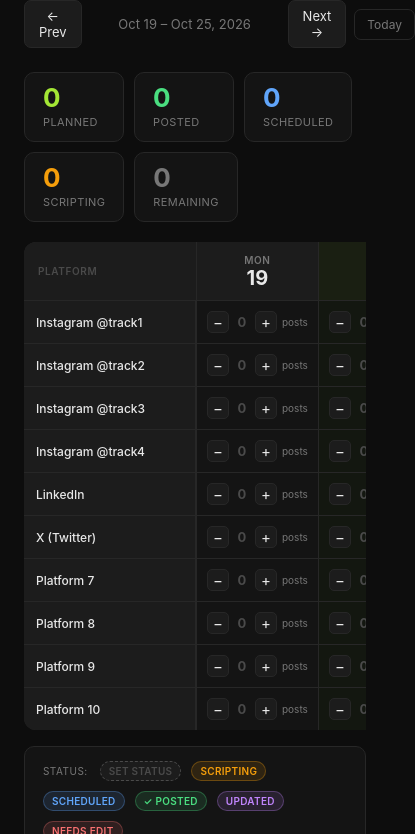
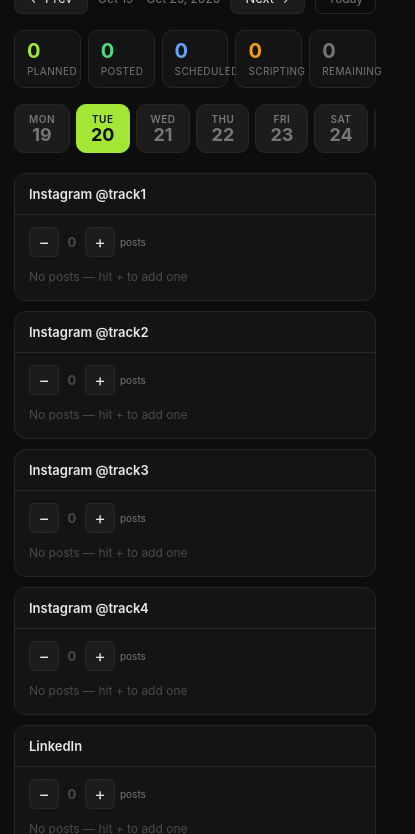
Before and after one commit to SaNsK11/content-calendar, a plain HTML site: page index.html in a window 390 px wide. Shown: the part 64-898 px from the top of the page, 415 px wide, since content can reach past the window. Drawn offline with Linux system fonts and the light colour scheme.

Commit message:
Add mobile-responsive day view

```diff
--- a/index.html
+++ b/index.html
@@ -16,7 +16,6 @@
       --muted: #4a4a4a;
       --muted2: #777;
       --accent: #a3e635;
-
       --scripting:  #f59e0b;
       --scheduled:  #60a5fa;
       --posted:     #4ade80;
@@ -34,38 +33,28 @@
 
     /* ── Header ── */
     .header {
-      display: flex;
-      align-items: center;
-      justify-content: space-between;
-      margin-bottom: 24px;
-      gap: 16px;
-      flex-wrap: wrap;
+      display: flex; align-items: center; justify-content: space-between;
+      margin-bottom: 24px; gap: 12px; flex-wrap: wrap;
     }
-
     .logo { font-size: 16px; font-weight: 700; letter-spacing: -0.3px; color: var(--accent); }
     .logo span { color: var(--muted2); font-weight: 400; }
-
     .week-nav { display: flex; align-items: center; gap: 8px; }
-
     .nav-btn {
       background: var(--surface2); border: 1px solid var(--border);
       color: var(--text); padding: 7px 14px; border-radius: 7px;
       cursor: pointer; font-size: 13px; transition: background 0.1s; font-family: inherit;
     }
     .nav-btn:hover { background: var(--border); }
-
     .today-btn {
       background: transparent; border: 1px solid var(--border); color: var(--muted2);
       padding: 7px 12px; border-radius: 7px; cursor: pointer; font-size: 12px;
       transition: background 0.1s; font-family: inherit;
     }
     .today-btn:hover { background: var(--surface2); color: var(--text); }
-
     .week-label { font-size: 13px; color: var(--muted2); min-width: 190px; text-align: center; }
 
     /* ── Stats ── */
     .stats { display: flex; gap: 10px; margin-bottom: 20px; flex-wrap: wrap; }
-
     .stat {
       background: var(--surface); border: 1px solid var(--border);
       border-radius: 10px; padding: 12px 18px; min-width: 100px;
@@ -73,118 +62,141 @@
     .stat-value { font-size: 26px; font-weight: 700; line-height: 1; }
     .stat-label { font-size: 11px; color: var(--muted2); text-transform: uppercase; letter-spacing: 0.4px; margin-top: 4px; }
 
-    /* ── Calendar ── */
+    /* ── Desktop grid ── */
     .calendar { overflow-x: auto; }
-
     .grid {
-      display: grid;
-      grid-template-columns: 172px repeat(7, 1fr);
-      gap: 1px;
-      background: var(--border);
-      border-radius: 12px;
-      overflow: hidden;
-      min-width: 860px;
+      display: grid; grid-template-columns: 172px repeat(7, 1fr);
+      gap: 1px; background: var(--border); border-radius: 12px;
+      overflow: hidden; min-width: 860px;
     }
-
     .cell { background: var(--surface); }
 
-    /* Day header */
     .day-header { background: var(--surface2); padding: 12px 8px; text-align: center; }
     .day-name { font-size: 10px; font-weight: 600; text-transform: uppercase; letter-spacing: 0.6px; color: var(--muted2); }
     .day-num { font-size: 20px; font-weight: 700; margin-top: 2px; line-height: 1; }
     .day-num.today { color: var(--accent); }
     .day-header.today-col { background: #1a1f12; }
 
-    /* Platform header */
     .platform-header { background: var(--surface2); padding: 12px 14px; display: flex; align-items: center; }
     .platform-header span { font-size: 10px; font-weight: 600; text-transform: uppercase; letter-spacing: 0.6px; color: var(--muted); }
 
-    /* Platform name cell */
     .platform-cell { background: var(--surface2); display: flex; align-items: center; padding: 0 12px; border-right: 1px solid var(--border); }
     .platform-input {
-      font-size: 12px; font-weight: 500; color: var(--text);
-      width: 100%; background: transparent; border: none; outline: none;
+      font-size: 12px; font-weight: 500; color: var(--text); width: 100%;
+      background: transparent; border: none; outline: none;
       cursor: pointer; padding: 4px 0; font-family: inherit;
     }
     .platform-input::placeholder { color: var(--muted); }
     .platform-input:focus { background: var(--surface); border-radius: 4px; padding: 4px 6px; cursor: text; }
 
-    /* Content cell */
-    .content-cell {
-      padding: 10px;
-      display: flex;
-      flex-direction: column;
-      gap: 6px;
-    }
+    .content-cell { padding: 10px; display: flex; flex-direction: column; gap: 6px; }
     .content-cell.today-col { background: #131710; }
 
-    /* Count row */
+    /* ── Shared: count row + post rows ── */
     .count-row { display: flex; align-items: center; gap: 5px; }
-
     .count-btn {
-      background: var(--surface2); border: 1px solid var(--border);
-      color: var(--text); width: 22px; height: 22px; border-radius: 5px;
-      font-size: 15px; cursor: pointer; display: flex; align-items: center;
-      justify-content: center; line-height: 1; flex-shrink: 0;
-      font-family: inherit; transition: background 0.1s;
+      background: var(--surface2); border: 1px solid var(--border); color: var(--text);
+      width: 26px; height: 26px; border-radius: 5px; font-size: 15px; cursor: pointer;
+      display: flex; align-items: center; justify-content: center;
+      flex-shrink: 0; font-family: inherit; transition: background 0.1s;
     }
     .count-btn:hover { background: var(--border); }
-
     .count-num { font-size: 13px; font-weight: 700; min-width: 16px; text-align: center; }
     .count-num.zero { color: var(--muted); }
     .posts-label { font-size: 10px; color: var(--muted2); }
 
-    /* Per-post row */
     .post-row { display: flex; align-items: center; gap: 6px; }
-
-    .post-num {
-      font-size: 10px; font-weight: 600; color: var(--muted2);
-      min-width: 12px; text-align: right; flex-shrink: 0;
-    }
-
+    .post-num { font-size: 10px; font-weight: 600; color: var(--muted2); min-width: 12px; text-align: right; flex-shrink: 0; }
     .post-note {
-      flex: 1;
-      min-width: 0;
-      background: transparent;
-      border: none;
-      border-bottom: 1px solid transparent;
-      outline: none;
-      font-size: 11px;
-      color: var(--text);
-      font-family: inherit;
-      padding: 2px 0;
-      transition: border-color 0.15s;
+      flex: 1; min-width: 0; background: transparent; border: none;
+      border-bottom: 1px solid transparent; outline: none;
+      font-size: 11px; color: var(--text); font-family: inherit;
+      padding: 2px 0; transition: border-color 0.15s;
     }
     .post-note::placeholder { color: var(--muted); }
     .post-note:focus { border-bottom-color: var(--border); }
 
-    /* Status badge */
+    /* ── Status badge ── */
     .status-badge {
-      display: inline-flex; align-items: center;
-      padding: 3px 8px; border-radius: 20px;
+      display: inline-flex; align-items: center; padding: 3px 8px; border-radius: 20px;
       font-size: 10px; font-weight: 600; text-transform: uppercase; letter-spacing: 0.3px;
-      cursor: pointer; user-select: none;
-      transition: opacity 0.1s, transform 0.1s;
-      white-space: nowrap;
+      cursor: pointer; user-select: none; transition: opacity 0.1s, transform 0.1s; white-space: nowrap;
     }
     .status-badge:hover { opacity: 0.75; transform: scale(0.97); }
-
     .status-none       { background: var(--surface2); color: var(--muted); border: 1px dashed var(--muted); }
-    .status-scripting  { background: rgba(245,158,11,0.12); color: var(--scripting);  border: 1px solid rgba(245,158,11,0.3); }
-    .status-scheduled  { background: rgba(96,165,250,0.12); color: var(--scheduled);  border: 1px solid rgba(96,165,250,0.3); }
-    .status-posted     { background: rgba(74,222,128,0.12); color: var(--posted);     border: 1px solid rgba(74,222,128,0.3); }
-    .status-updated    { background: rgba(192,132,252,0.12); color: var(--updated);   border: 1px solid rgba(192,132,252,0.3); }
+    .status-scripting  { background: rgba(245,158,11,0.12); color: var(--scripting);   border: 1px solid rgba(245,158,11,0.3); }
+    .status-scheduled  { background: rgba(96,165,250,0.12); color: var(--scheduled);   border: 1px solid rgba(96,165,250,0.3); }
+    .status-posted     { background: rgba(74,222,128,0.12); color: var(--posted);      border: 1px solid rgba(74,222,128,0.3); }
+    .status-updated    { background: rgba(192,132,252,0.12); color: var(--updated);    border: 1px solid rgba(192,132,252,0.3); }
     .status-needs-edit { background: rgba(248,113,113,0.12); color: var(--needs-edit); border: 1px solid rgba(248,113,113,0.3); }
 
-    /* Legend */
+    /* ── Legend ── */
     .legend {
-      display: flex; align-items: center; gap: 10px;
-      margin-top: 16px; padding: 14px 18px;
-      background: var(--surface); border-radius: 10px;
+      display: flex; align-items: center; gap: 10px; margin-top: 16px;
+      padding: 14px 18px; background: var(--surface); border-radius: 10px;
       border: 1px solid var(--border); flex-wrap: wrap;
     }
     .legend-title { font-size: 10px; text-transform: uppercase; letter-spacing: 0.5px; color: var(--muted2); margin-right: 2px; }
     .legend-tip { margin-left: auto; font-size: 11px; color: var(--muted); }
+
+    /* ── Mobile view (hidden on desktop) ── */
+    .mobile-view { display: none; }
+
+    /* ── Day tabs (mobile) ── */
+    .day-tabs {
+      display: flex; gap: 6px; margin-bottom: 16px;
+      overflow-x: auto; padding-bottom: 4px; -webkit-overflow-scrolling: touch;
+    }
+    .day-tabs::-webkit-scrollbar { display: none; }
+    .day-tab {
+      flex-shrink: 0; padding: 8px 14px; border-radius: 10px;
+      border: 1px solid var(--border); background: var(--surface2);
+      color: var(--muted2); cursor: pointer; text-align: center; font-family: inherit;
+      transition: background 0.1s, color 0.1s;
+    }
+    .day-tab .tab-name { font-size: 10px; font-weight: 600; text-transform: uppercase; letter-spacing: 0.5px; }
+    .day-tab .tab-num  { font-size: 18px; font-weight: 700; margin-top: 1px; line-height: 1; }
+    .day-tab.today-tab { border-color: var(--accent); color: var(--accent); }
+    .day-tab.active    { background: var(--accent); color: #0d0d0d; border-color: var(--accent); }
+    .day-tab.active .tab-name,
+    .day-tab.active .tab-num  { color: #0d0d0d; }
+
+    /* ── Platform cards (mobile) ── */
+    .m-card {
+      background: var(--surface); border: 1px solid var(--border);
+      border-radius: 12px; margin-bottom: 10px; overflow: hidden;
+    }
+    .m-card-header {
+      display: flex; align-items: center; justify-content: space-between;
+      padding: 12px 14px; border-bottom: 1px solid var(--border); gap: 10px;
+    }
+    .m-platform-input {
+      font-size: 13px; font-weight: 600; color: var(--text); background: transparent;
+      border: none; outline: none; cursor: pointer; font-family: inherit; flex: 1; min-width: 0;
+    }
+    .m-platform-input:focus { cursor: text; }
+    .m-card-body { padding: 12px 14px; display: flex; flex-direction: column; gap: 8px; }
+    .m-empty { font-size: 12px; color: var(--muted); padding: 4px 0; }
+
+    /* ── Mobile-specific media query ── */
+    @media (max-width: 640px) {
+      body { padding: 16px 14px; }
+
+      .header { flex-direction: column; align-items: flex-start; gap: 10px; margin-bottom: 16px; }
+      .week-nav { width: 100%; justify-content: space-between; }
+      .week-label { min-width: unset; font-size: 12px; }
+
+      .stats { gap: 7px; margin-bottom: 16px; }
+      .stat  { padding: 10px 12px; min-width: 60px; flex: 1; }
+      .stat-value { font-size: 20px; }
+      .stat-label { font-size: 10px; }
+
+      .calendar { display: none; }
+      .mobile-view { display: block; }
+      .legend { display: none; }
+
+      .count-btn { width: 30px; height: 30px; font-size: 17px; }
+    }
   </style>
 </head>
 <body>
@@ -201,8 +213,15 @@
 
 <div class="stats" id="stats"></div>
 
+<!-- Desktop grid -->
 <div class="calendar">
   <div class="grid" id="grid"></div>
+</div>
+
+<!-- Mobile day view -->
+<div class="mobile-view">
+  <div class="day-tabs" id="dayTabs"></div>
+  <div id="mobileCards"></div>
 </div>
 
 <div class="legend">
@@ -213,7 +232,7 @@
   <span class="status-badge status-posted">✓ Posted</span>
   <span class="status-badge status-updated">Updated</span>
   <span class="status-badge status-needs-edit">Needs Edit</span>
-  <span class="legend-tip">Click status to cycle &nbsp;·&nbsp; Type in the title field to describe a post &nbsp;·&nbsp; Click platform name to rename &nbsp;·&nbsp; Saved in browser</span>
+  <span class="legend-tip">Click status to cycle &nbsp;·&nbsp; Type to describe a post &nbsp;·&nbsp; Click platform name to rename &nbsp;·&nbsp; Saved in browser</span>
 </div>
 
 <script>
@@ -236,8 +255,14 @@
   ];
 
   let weekOffset = 0;
+  let selectedDay = todayDayIndex();
 
   /* ── Date helpers ── */
+
+  function todayDayIndex() {
+    const dow = new Date().getDay();
+    return dow === 0 ? 6 : dow - 1; // Mon=0 … Sun=6
+  }
 
   function getMondayOf(offset) {
     const now = new Date();
@@ -252,21 +277,17 @@
   function getWeekDates(offset) {
     const mon = getMondayOf(offset);
     return Array.from({ length: 7 }, (_, i) => {
-      const d = new Date(mon);
-      d.setDate(mon.getDate() + i);
-      return d;
+      const d = new Date(mon); d.setDate(mon.getDate() + i); return d;
     });
   }
 
-  function weekKey(offset) {
-    return getMondayOf(offset).toISOString().slice(0, 10);
-  }
+  function weekKey(offset) { return getMondayOf(offset).toISOString().slice(0, 10); }
 
   function isToday(date) {
     const t = new Date();
     return date.getFullYear() === t.getFullYear() &&
-           date.getMonth() === t.getMonth() &&
-           date.getDate() === t.getDate();
+           date.getMonth()    === t.getMonth()    &&
+           date.getDate()     === t.getDate();
   }
 
   function fmtRange(dates) {
@@ -275,20 +296,16 @@
   }
 
   /* ── Storage ── */
-  // Data shape: { platforms: [...], [weekKey]: { [pi]: { [di]: { posts: [{status}] } } } }
 
   function load() {
-    try { return JSON.parse(localStorage.getItem('cc_v3') || '{}'); }
-    catch { return {}; }
+    try { return JSON.parse(localStorage.getItem('cc_v3') || '{}'); } catch { return {}; }
   }
-
   function save(data) { localStorage.setItem('cc_v3', JSON.stringify(data)); }
 
   function getPlatforms() {
     const d = load();
     if (!d.platforms || d.platforms.length !== NUM_PLATFORMS) {
-      d.platforms = [...DEFAULT_PLATFORMS];
-      save(d);
+      d.platforms = [...DEFAULT_PLATFORMS]; save(d);
     }
     return d.platforms;
   }
@@ -296,8 +313,7 @@
   function setPlatform(i, name) {
     const d = load();
     if (!d.platforms) d.platforms = [...DEFAULT_PLATFORMS];
-    d.platforms[i] = name;
-    save(d);
+    d.platforms[i] = name; save(d);
   }
 
   function getCell(wk, pi, di) {
@@ -309,8 +325,7 @@
     const d = load();
     if (!d[wk]) d[wk] = {};
     if (!d[wk][pi]) d[wk][pi] = {};
-    d[wk][pi][di] = cell;
-    save(d);
+    d[wk][pi][di] = cell; save(d);
   }
 
   /* ── Stats ── */
@@ -318,11 +333,9 @@
   function renderStats() {
     const wk = weekKey(weekOffset);
     let planned = 0, posted = 0, scheduled = 0, scripting = 0;
-
     for (let p = 0; p < NUM_PLATFORMS; p++) {
       for (let d = 0; d < 7; d++) {
-        const cell = getCell(wk, p, d);
-        (cell.posts || []).forEach(post => {
+        (getCell(wk, p, d).posts || []).forEach(post => {
           planned++;
           if (post.status === 'posted')    posted++;
           if (post.status === 'scheduled') scheduled++;
@@ -330,7 +343,6 @@
         });
       }
     }
-
     document.getElementById('stats').innerHTML = `
       <div class="stat"><div class="stat-value" style="color:var(--accent)">${planned}</div><div class="stat-label">Planned</div></div>
       <div class="stat"><div class="stat-value" style="color:var(--posted)">${posted}</div><div class="stat-label">Posted</div></div>
@@ -340,97 +352,54 @@
     `;
   }
 
-  /* ── Grid render ── */
+  /* ── Shared: build post rows for a cell ── */
 
-  function render() {
-    const wk       = weekKey(weekOffset);
-    const dates    = getWeekDates(weekOffset);
-    const platforms = getPlatforms();
-
-    document.getElementById('weekLabel').textContent = fmtRange(dates);
-    renderStats();
-
-    const grid = document.getElementById('grid');
-    grid.innerHTML = '';
-
-    /* corner */
-    const corner = el('div', 'cell platform-header');
-    corner.innerHTML = '<span>Platform</span>';
-    grid.appendChild(corner);
-
-    /* day headers */
-    dates.forEach((date, di) => {
-      const hdr = el('div', 'cell day-header' + (isToday(date) ? ' today-col' : ''));
-      const dn = el('div', 'day-name'); dn.textContent = DAYS[di];
-      const num = el('div', 'day-num' + (isToday(date) ? ' today' : '')); num.textContent = date.getDate();
-      hdr.appendChild(dn); hdr.appendChild(num);
-      grid.appendChild(hdr);
-    });
-
-    /* platform rows */
-    platforms.forEach((name, pi) => {
-
-      /* platform name cell */
-      const pc = el('div', 'cell platform-cell');
-      const inp = document.createElement('input');
-      inp.type = 'text'; inp.className = 'platform-input';
-      inp.value = name; inp.placeholder = `Platform ${pi + 1}`;
-      inp.addEventListener('change', e => setPlatform(pi, e.target.value));
-      pc.appendChild(inp);
-      grid.appendChild(pc);
-
-      /* day cells */
-      for (let di = 0; di < 7; di++) {
+  function buildCellBody(wk, pi, di, container, rerender) {
     const cell  = getCell(wk, pi, di);
     const posts = cell.posts || [];
-        const cc    = el('div', 'cell content-cell' + (isToday(dates[di]) ? ' today-col' : ''));
 
-        /* ── count row ── */
-        const cr = el('div', 'count-row');
-
-        const minus = el('button', 'count-btn');
-        minus.textContent = '−';
+    /* count row */
+    const cr    = el('div', 'count-row');
+    const minus = el('button', 'count-btn'); minus.textContent = '−';
     minus.addEventListener('click', () => {
       const c = getCell(wk, pi, di);
       if (!c.posts) c.posts = [];
       if (c.posts.length > 0) c.posts.pop();
-          setCell(wk, pi, di, c);
-          render();
+      setCell(wk, pi, di, c); rerender();
     });
-
     const numEl = el('div', 'count-num' + (posts.length === 0 ? ' zero' : ''));
     numEl.textContent = posts.length;
-
-        const plus = el('button', 'count-btn');
-        plus.textContent = '+';
+    const plus  = el('button', 'count-btn'); plus.textContent = '+';
     plus.addEventListener('click', () => {
       const c = getCell(wk, pi, di);
       if (!c.posts) c.posts = [];
-          c.posts.push({ status: 'none' });
-          setCell(wk, pi, di, c);
-          render();
+      c.posts.push({ status: 'none', note: '' });
+      setCell(wk, pi, di, c); rerender();
     });
-
     const lbl = el('span', 'posts-label'); lbl.textContent = 'posts';
     cr.appendChild(minus); cr.appendChild(numEl); cr.appendChild(plus); cr.appendChild(lbl);
-        cc.appendChild(cr);
+    container.appendChild(cr);
 
-        /* ── per-post status rows ── */
+    if (posts.length === 0) {
+      const empty = el('div', 'm-empty'); empty.textContent = 'No posts — hit + to add one';
+      container.appendChild(empty);
+    }
+
+    /* per-post rows */
     posts.forEach((post, postIdx) => {
-          const pr  = el('div', 'post-row');
-          const pn  = el('span', 'post-num'); pn.textContent = postIdx + 1;
-          const pb  = el('div', `status-badge status-${post.status || 'none'}`);
+      const pr = el('div', 'post-row');
+      const pn = el('span', 'post-num'); pn.textContent = postIdx + 1;
+
+      const pb = el('div', `status-badge status-${post.status || 'none'}`);
       pb.textContent = STATUS_LABELS[post.status || 'none'];
-
       pb.addEventListener('click', () => {
-            const c = getCell(wk, pi, di);
+        const c   = getCell(wk, pi, di);
         if (!c.posts) c.posts = [];
         const s   = c.posts[postIdx]?.status || 'none';
         const idx = STATUSES.indexOf(s);
         if (!c.posts[postIdx]) c.posts[postIdx] = {};
         c.posts[postIdx].status = STATUSES[(idx + 1) % STATUSES.length];
-            setCell(wk, pi, di, c);
-            render();
+        setCell(wk, pi, di, c); rerender();
       });
 
       const noteInput = document.createElement('input');
@@ -446,12 +415,101 @@
       });
 
       pr.appendChild(pn); pr.appendChild(pb); pr.appendChild(noteInput);
-          cc.appendChild(pr);
+      container.appendChild(pr);
+    });
+  }
+
+  /* ── Desktop render ── */
+
+  function renderDesktop() {
+    const wk        = weekKey(weekOffset);
+    const dates     = getWeekDates(weekOffset);
+    const platforms = getPlatforms();
+    const grid      = document.getElementById('grid');
+    grid.innerHTML  = '';
+
+    /* corner */
+    const corner = el('div', 'cell platform-header');
+    corner.innerHTML = '<span>Platform</span>';
+    grid.appendChild(corner);
+
+    /* day headers */
+    dates.forEach((date, di) => {
+      const hdr = el('div', 'cell day-header' + (isToday(date) ? ' today-col' : ''));
+      const dn  = el('div', 'day-name'); dn.textContent = DAYS[di];
+      const num = el('div', 'day-num' + (isToday(date) ? ' today' : '')); num.textContent = date.getDate();
+      hdr.appendChild(dn); hdr.appendChild(num);
+      grid.appendChild(hdr);
     });
 
+    /* platform rows */
+    platforms.forEach((name, pi) => {
+      const pc  = el('div', 'cell platform-cell');
+      const inp = document.createElement('input');
+      inp.type = 'text'; inp.className = 'platform-input';
+      inp.value = name; inp.placeholder = `Platform ${pi + 1}`;
+      inp.addEventListener('change', e => setPlatform(pi, e.target.value));
+      pc.appendChild(inp);
+      grid.appendChild(pc);
+
+      for (let di = 0; di < 7; di++) {
+        const cc = el('div', 'cell content-cell' + (isToday(dates[di]) ? ' today-col' : ''));
+        buildCellBody(wk, pi, di, cc, render);
         grid.appendChild(cc);
       }
     });
+  }
+
+  /* ── Mobile render ── */
+
+  function renderMobile() {
+    const wk        = weekKey(weekOffset);
+    const dates     = getWeekDates(weekOffset);
+    const platforms = getPlatforms();
+
+    /* day tabs */
+    const tabsEl = document.getElementById('dayTabs');
+    tabsEl.innerHTML = '';
+    dates.forEach((date, di) => {
+      let cls = 'day-tab';
+      if (di === selectedDay) cls += ' active';
+      else if (isToday(date)) cls += ' today-tab';
+      const tab = el('button', cls);
+      tab.innerHTML = `<div class="tab-name">${DAYS[di]}</div><div class="tab-num">${date.getDate()}</div>`;
+      tab.addEventListener('click', () => { selectedDay = di; renderMobile(); });
+      tabsEl.appendChild(tab);
+    });
+
+    /* platform cards */
+    const cardsEl = document.getElementById('mobileCards');
+    cardsEl.innerHTML = '';
+    platforms.forEach((name, pi) => {
+      const card   = el('div', 'm-card');
+      const header = el('div', 'm-card-header');
+
+      const nameInp = document.createElement('input');
+      nameInp.type = 'text'; nameInp.className = 'm-platform-input';
+      nameInp.value = name; nameInp.placeholder = `Platform ${pi + 1}`;
+      nameInp.addEventListener('change', e => setPlatform(pi, e.target.value));
+
+      header.appendChild(nameInp);
+      card.appendChild(header);
+
+      const body = el('div', 'm-card-body');
+      buildCellBody(wk, pi, selectedDay, body, render);
+      card.appendChild(body);
+      cardsEl.appendChild(card);
+    });
+  }
+
+  /* ── Master render ── */
+
+  function render() {
+    const dates = getWeekDates(weekOffset);
+    document.getElementById('weekLabel').textContent = fmtRange(dates);
+    renderStats();
+    renderDesktop();
+    renderMobile();
   }
 
   function el(tag, cls) {
@@ -463,7 +521,9 @@
   /* ── Nav ── */
   document.getElementById('prevWeek').addEventListener('click', () => { weekOffset--; render(); });
   document.getElementById('nextWeek').addEventListener('click', () => { weekOffset++; render(); });
-  document.getElementById('todayBtn').addEventListener('click', () => { weekOffset = 0; render(); });
+  document.getElementById('todayBtn').addEventListener('click', () => {
+    weekOffset = 0; selectedDay = todayDayIndex(); render();
+  });
 
   render();
 </script>
```
Lines whose indentation alone changed are shown as unchanged.
